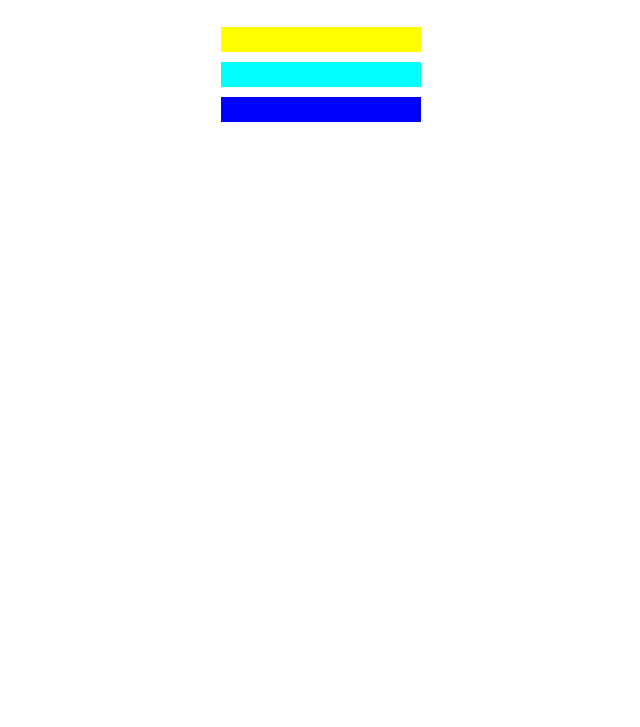
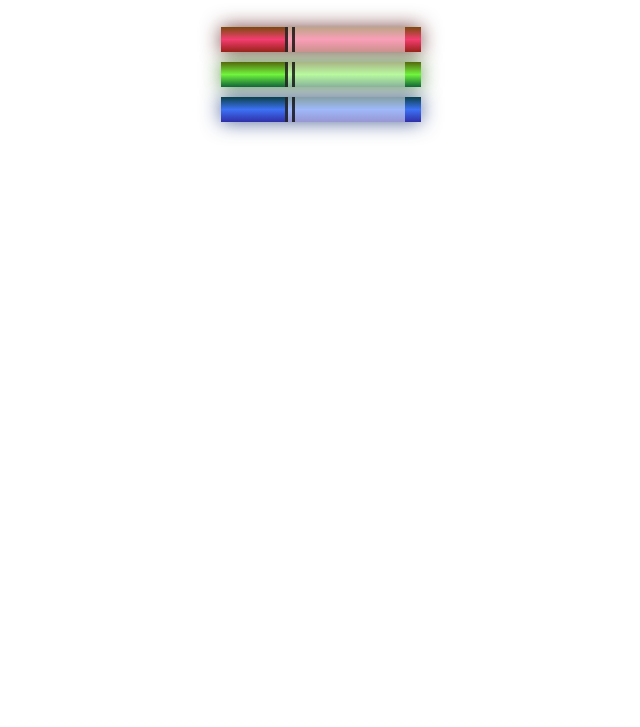
Before and after one commit to Balazsoficial/Html-learning, a plain HTML site: page colored_markers/index.html in a window 1280 px wide. Shown: the part 73-800 px from the top of the page, without its empty margins (319-959 px from the left). Drawn offline with Linux system fonts and the light colour scheme.

Commit message:
markers finished

```diff
--- a/colored_markers/index.html
+++ b/colored_markers/index.html
@@ -9,11 +9,17 @@
 <body>
 <h1>CSS Color Markers</h1>
 <div class="container">
-  <div class="marker one">
+  <div class="marker red">
+    <div class="cap"></div>
+    <div class="sleeve"></div>
   </div>
-  <div class="marker two">
+  <div class="marker green">
+    <div class="cap"></div>
+    <div class="sleeve"></div>
   </div>
-  <div class="marker three">
+  <div class="marker blue">
+    <div class="cap"></div>
+    <div class="sleeve"></div>
   </div>
 </div>
 </body>
--- a/colored_markers/styles.css
+++ b/colored_markers/styles.css
@@ -13,14 +13,33 @@ h1 {
     margin: 10px auto;
 }
 
-.one {
-    background-color: rgb(255, 255, 0);
+.cap {
+    width: 60px;
+    height: 25px;
 }
 
-.two {
-    background-color: rgb(0, 255, 255);
+.sleeve {
+    width: 110px;
+    height: 25px;
+    background-color: rgba(255, 255, 255, 0.5);
+    border-left: 10px double rgba(0, 0, 0, 0.75);
 }
 
-.three {
-    background-color: rgb(0, 0, 255);
+.cap, .sleeve {
+    display: inline-block;
 }
+
+.red {
+    background: linear-gradient(rgb(122, 74, 14), rgb(245, 62, 113), rgb(162, 27, 27));
+    box-shadow: 0 0 20px 0 rgba(83, 14, 14, 0.8);
+}
+
+.green {
+    background: linear-gradient(#55680D, #71F53E, #116C31);
+    box-shadow: 0 0 20px 0 #3B7E20CC;
+}
+
+.blue {
+    background: linear-gradient(hsl(186, 76%, 16%), hsl(223, 90%, 60%), hsl(240, 56%, 42%));
+    box-shadow: 0 0 20px 0 hsla(223,59%,31%,0.8);
+}
```
